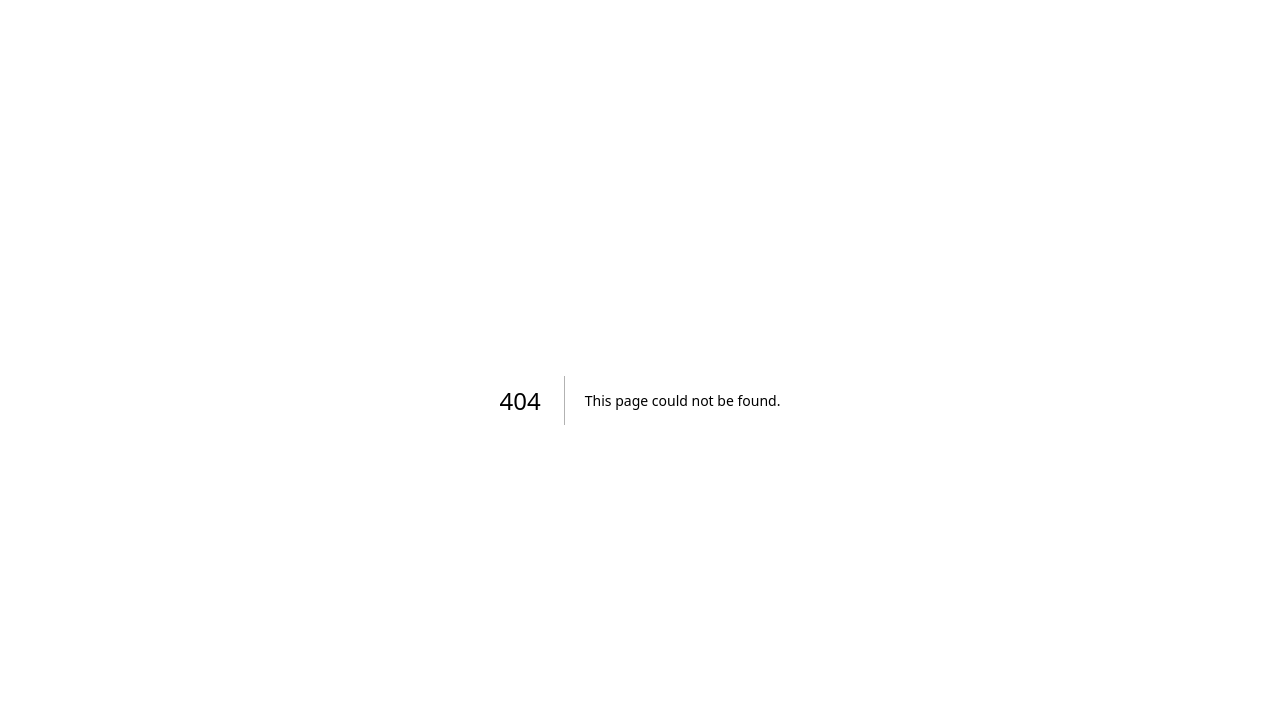
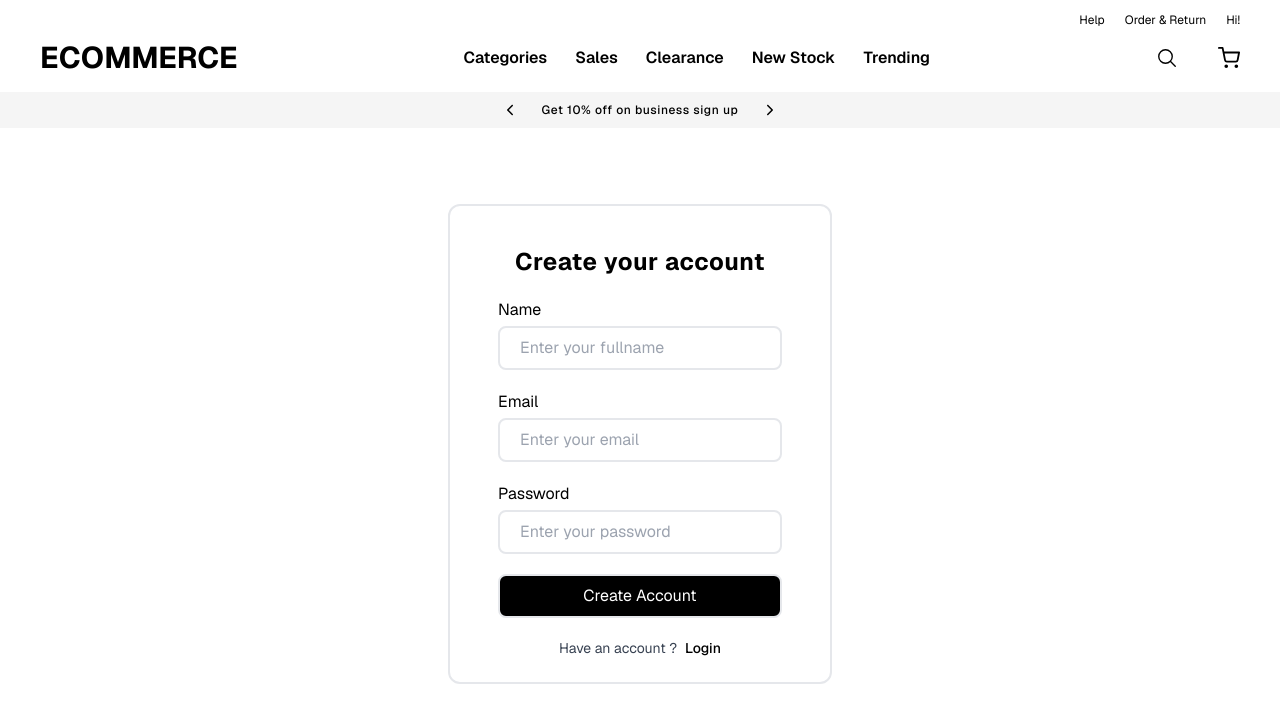
Before and after one commit to AnmolDotX/roc8-assignment, a Next.js app: page /signup in a window 1280 px wide. Before the commit this address had no page. Shown: the top 722 px of the page. Built offline with nearby package versions, Linux system fonts and the light colour scheme.

Commit message:
added signup page frontend

```diff
--- a/package.json
+++ b/package.json
@@ -18,6 +18,7 @@
     "@getbrevo/brevo": "^2.2.0",
     "@prisma/client": "^5.14.0",
     "@t3-oss/env-nextjs": "^0.10.1",
+    "axios": "^1.7.2",
     "bcrypt": "^5.1.1",
     "dotenv": "^16.4.5",
     "geist": "^1.3.0",
@@ -26,8 +27,10 @@
     "next": "^14.2.4",
     "react": "^18.3.1",
     "react-dom": "^18.3.1",
+    "react-icons": "^5.2.1",
     "resend": "^3.4.0",
     "sib-api-v3-typescript": "^2.2.2",
+    "sonner": "^1.5.0",
     "zod": "^3.23.3"
   },
   "devDependencies": {
--- a/src/app/api/login/route.ts
+++ b/src/app/api/login/route.ts
@@ -2,10 +2,9 @@ import { db } from "@/server/db";
 import { NextRequest, NextResponse } from "next/server";
 import bcrypt from 'bcrypt'
 import { generateAccessToken, generateRefreshToken } from "@/helpers/tokenManager"
-import Error from "next/error";
 import { CustomError, isError } from "@/lib/errors";
 
-export const generateAccessAndRefereshTokens = async(user : any) =>{
+const generateAccessAndRefereshTokens = async(user : any) =>{
     try {
         const accessToken = generateAccessToken(user)
 
--- /dev/null
+++ b/src/app/api/logout/route.ts
@@ -0,0 +1,5 @@
+import { NextRequest } from "next/server";
+
+export async function POST(req : NextRequest) {
+
+}
--- a/src/app/layout.tsx
+++ b/src/app/layout.tsx
@@ -1,7 +1,10 @@
+import Header from "@/components/Header";
+import UserContextProvider from "@/context/UserContext";
 import "@/styles/globals.css";
 
 import { GeistSans } from "geist/font/sans";
 import { type Metadata } from "next";
+import { Toaster } from "sonner";
 
 export const metadata: Metadata = {
   title: "Create T3 App",
@@ -14,7 +17,15 @@ export default function RootLayout({
 }: Readonly<{ children: React.ReactNode }>) {
   return (
     <html lang="en" className={`${GeistSans.variable}`}>
-      <body>{children}</body>
+      <body>
+      <UserContextProvider>
+          <Header/>
+            <main className="h-[calc(100vh-128px)] flex items-center justify-center">
+              {children}
+              <Toaster position="top-center"/>
+            </main>
+        </UserContextProvider>
+      </body>
     </html>
   );
 }
--- /dev/null
+++ b/src/app/login/page.tsx
@@ -0,0 +1,9 @@
+const LoginPage = () => {
+    return (
+        <div>
+            Login par apka swagat hai
+        </div>
+    );
+}
+
+export default LoginPage;
--- a/src/app/page.tsx
+++ b/src/app/page.tsx
@@ -5,7 +5,7 @@ export default function HomePage() {
   return (
     <main className="">
       <h1>Hello world</h1>
-      <EmailTemplate name = "Anmol" email="kumaranmol@gmail.com" otp= {12345}/>
+      <p>Welcome home brother</p>
     </main>
   );
 }
--- /dev/null
+++ b/src/app/signup/page.tsx
@@ -0,0 +1,74 @@
+"use client"
+import { useUserContext } from "@/context/UserContext";
+import Link from "next/link";
+import { useRouter } from "next/navigation";
+import { ChangeEvent, FormEvent, useState } from "react";
+import axios from "axios";
+import { toast } from "sonner";
+
+const SignupPage = () => {
+    const {email, fullname, password, setUserData} = useUserContext();
+    const router = useRouter();
+    const [isLoading, setIsLoading] = useState<boolean>(false);
+
+    const handleChange = (e : ChangeEvent<HTMLInputElement>) => {
+        const {name, value} = e.target;
+        setUserData((prev)=>({
+            ...prev,
+            [name] : value
+        }))
+    }
+
+    const handleSubmit = async (e : FormEvent<HTMLFormElement>) => {
+        e.preventDefault();
+        try {
+            setIsLoading(true)
+            const response = await axios.post('/api/signup', {
+                name : fullname,
+                email,
+                password
+            });
+            setIsLoading(false);
+            if(response.data?.success) {
+                toast.success(response.data?.message)
+                router.push('signup/validate-otp')
+            }
+        } catch (error) {
+            toast.error("Error creating account!")
+        }
+        // router.push('signup/validate-otp');
+    }
+
+    return (
+        <form onSubmit={handleSubmit} className="flex flex-col w-[30%] h-[60vh] gap-5 py-10 px-12 rounded-xl items-start border-2 -translate-y-5">
+            <h1 className="font-bold text-2xl tracking-wide w-full text-center">Create your account</h1>
+            <div className="flex flex-col gap-1 w-full">
+                <label htmlFor="fullname">
+                    Name
+                </label>
+                <input onChange={handleChange} value={fullname} id="fullname" name="fullname" className="border-2 w-full py-2 px-5 rounded-lg" type="text" placeholder="Enter your fullname " />
+            </div>
+            <div className="flex flex-col gap-1 w-full">
+                <label htmlFor="email">
+                    Email
+                </label>
+                <input onChange={handleChange} value={email} id="email" name="email" className="border-2 w-full py-2 px-5 rounded-lg" type="text" placeholder="Enter your email " />
+            </div>
+            <div className="flex flex-col gap-1 w-full">
+                <label htmlFor="password">
+                    Password
+                </label>
+                <input onChange={handleChange} value={password} id="password" name="password" className="border-2 w-full py-2 px-5 rounded-lg" type="text" placeholder="Enter your password " />
+            </div>
+            <button type="submit" className="border-2 bg-black text-white w-full py-2 px-5 rounded-lg">
+                Create Account
+            </button>
+            <div className="flex items-center justify-center w-full gap-2 text-sm">
+                <p className="text-gray-700">Have an account ? </p>
+                <Link href="/login" className=" font-medium cursor-pointer hover:text-gray-800">Login</Link>
+            </div>
+        </form>
+    );
+}
+
+export default SignupPage;
--- /dev/null
+++ b/src/app/signup/validate-otp/page.tsx
@@ -0,0 +1,9 @@
+const ValiateOTP = () => {
+    return (
+        <div>
+            VAlidate otp here
+        </div>
+    );
+}
+
+export default ValiateOTP;
--- /dev/null
+++ b/src/components/Header.tsx
@@ -0,0 +1,40 @@
+"use client"
+import { IoSearchOutline } from "react-icons/io5";
+import { FiShoppingCart } from "react-icons/fi";
+import { IoIosArrowBack, IoIosArrowForward } from "react-icons/io";
+import Link from "next/link";
+import { useUserContext } from "@/context/UserContext";
+
+const Header = () => {
+    const {fullname} = useUserContext();
+    return (
+        <header>
+            <div className="bg-white py-3 flex flex-col px-10 gap-2">
+                <div className="flex list-none items-center text-xs gap-5 justify-end">
+                    <li>Help</li>
+                    <li>Order & Return</li>
+                    <li>Hi! {fullname}</li>
+                </div>
+                <div className=" flex justify-between items-center py-1">
+                    <Link href={"/"} className="text-3xl font-bold cursor-pointer">
+                        ECOMMERCE
+                    </Link>
+                    <nav className="flex list-none gap-7 font-semibold text-base">
+                        <li>Categories</li>
+                        <li>Sales</li>
+                        <li>Clearance</li>
+                        <li>New Stock</li>
+                        <li>Trending</li>
+                    </nav>
+                    <div className=" flex gap-10 items-center">
+                    <IoSearchOutline size={22}/>
+                    <FiShoppingCart size={22}/>
+                    </div>
+            </div>
+            </div>
+            <p className="h-9 bg-neutral-100 text-xs tracking-wider font-medium flex items-center justify-center gap-6"><IoIosArrowBack size={16} /> Get 10% off on business sign up <IoIosArrowForward size={16} /></p>
+        </header>
+    );
+}
+
+export default Header;
--- /dev/null
+++ b/src/context/UserContext.tsx
@@ -0,0 +1,41 @@
+"use client";
+import React, { createContext, useContext, useState, ReactNode, Dispatch, SetStateAction } from 'react';
+
+interface UserData {
+  fullname: string;
+  email: string;
+  password: string;
+}
+
+interface UserContextValue extends UserData {
+  setUserData: Dispatch<SetStateAction<UserData>>;
+}
+
+const initialContextValue: UserContextValue = {
+  fullname: "",
+  email: "",
+  password: "",
+  setUserData: () => {},
+};
+
+const UserContext = createContext<UserContextValue>(initialContextValue);
+
+const UserContextProvider = ({ children }: { children: ReactNode }) => {
+  const [userData, setUserData] = useState<UserData>({
+    fullname: "",
+    email: "",
+    password: "",
+  });
+
+  return (
+    <UserContext.Provider value={{ ...userData, setUserData }}>
+      {children}
+    </UserContext.Provider>
+  );
+};
+
+export const useUserContext = () => {
+  return useContext(UserContext);
+};
+
+export default UserContextProvider;
--- a/src/helpers/tokenManager.ts
+++ b/src/helpers/tokenManager.ts
@@ -1,7 +1,7 @@
 import jwt from 'jsonwebtoken';
 
-const accessTokenSecret = process.env.ACCESS_TOKEN_SECRET || 'youraccesstokensecret';
-const refreshTokenSecret = process.env.REFRESH_TOKEN_SECRET || 'yourrefreshtokensecret';
+const accessTokenSecret = process.env.ACCESS_TOKEN_SECRET ?? "accessTokenSecret"
+const refreshTokenSecret = process.env.REFRESH_TOKEN_SECRET ?? "refreshTokenSecret"
 
 export const generateAccessToken = (user: any) => {
   return jwt.sign(user, accessTokenSecret, { expiresIn: '1d' });
```
Also changed, not shown: 1 other file (tests, documents, lock files or other folders).
